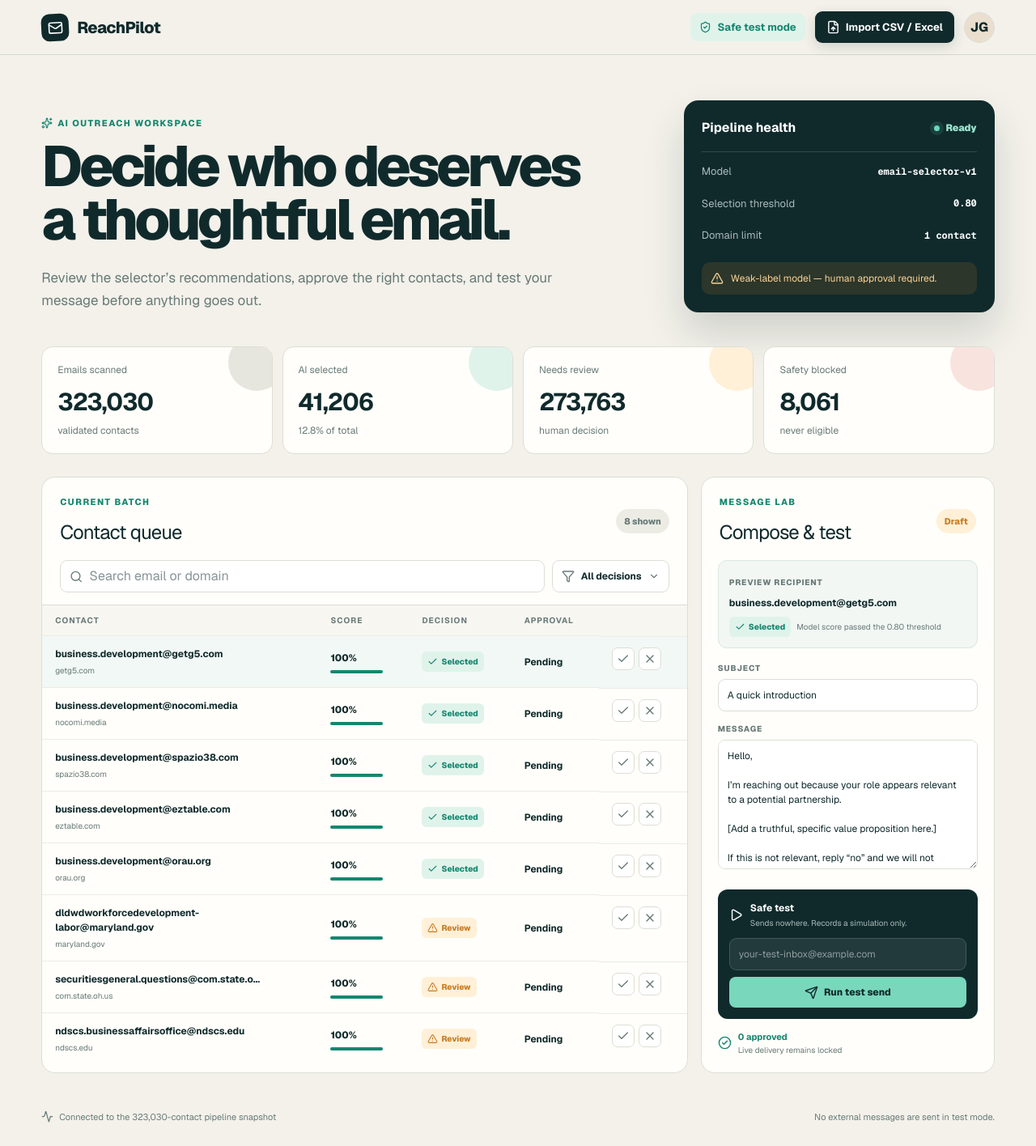
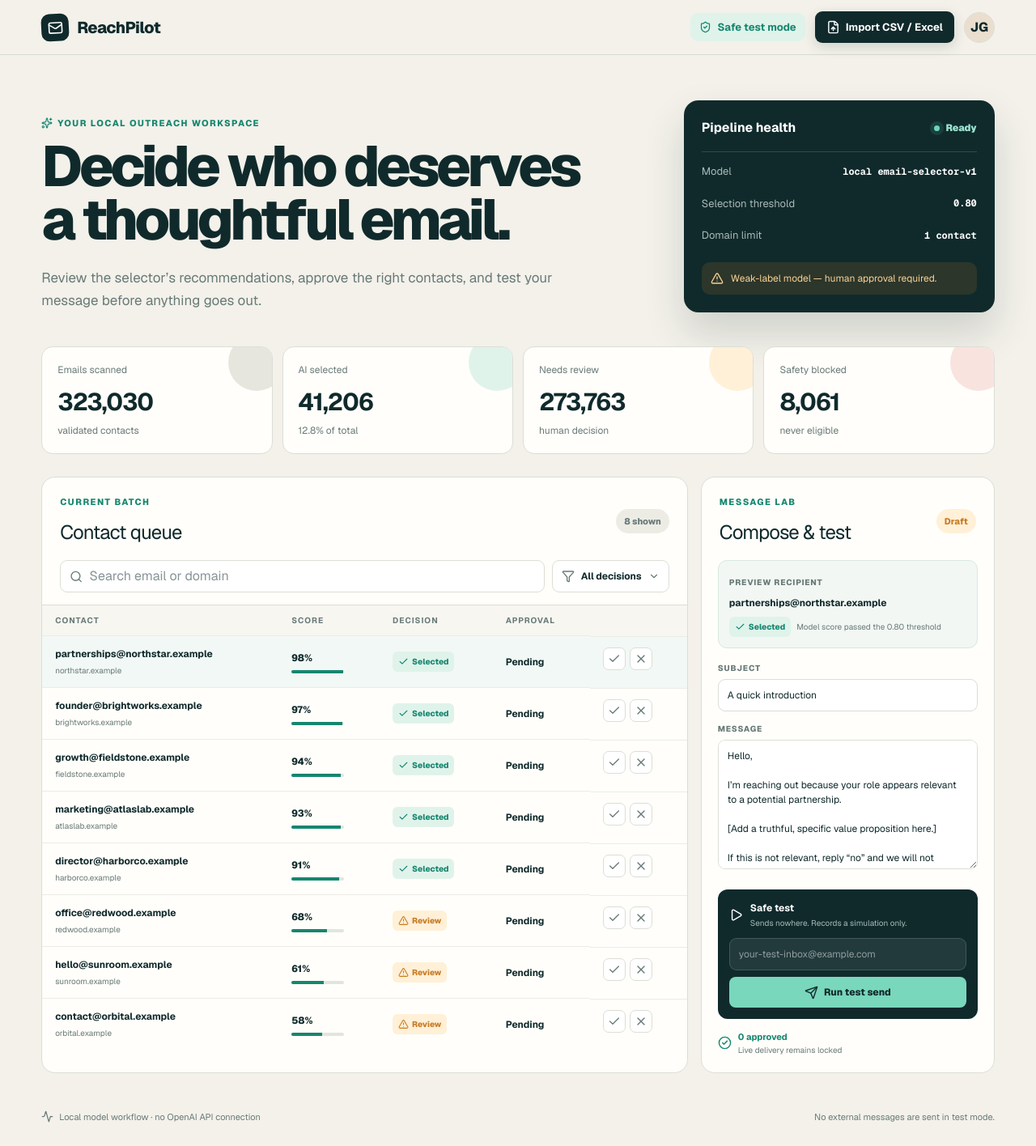
Before and after one commit to jessica245818/zedx-ai, a Next.js app: page / in a window 1280 px wide. Shown: the whole page at 81% size. Built offline with nearby package versions, Linux system fonts and the light colour scheme; no server answers.

Commit message:
Make public demo private-data safe

```diff
--- a/app/page.tsx
+++ b/app/page.tsx
@@ -15,14 +15,14 @@ type Contact = {
 };
 
 const initialContacts: Contact[] = [
-  ["b0b3aa9700d8e612", "business.development@getg5.com", "getg5.com", 1, "selected"],
-  ["b531483daa75c296", "business.development@nocomi.media", "nocomi.media", 1, "selected"],
-  ["3085b4e6a4af2778", "business.development@spazio38.com", "spazio38.com", 1, "selected"],
-  ["3302dffdb6ef1748", "business.development@eztable.com", "eztable.com", 1, "selected"],
-  ["0bd9ae5503ab501d", "business.development@orau.org", "orau.org", 1, "selected"],
-  ["52812f76ac7216d1", "dldwdworkforcedevelopment-labor@maryland.gov", "maryland.gov", .999995, "review"],
-  ["ad0ea886bc8218ee", "securitiesgeneral.questions@com.state.oh.us", "com.state.oh.us", .999995, "review"],
-  ["a5624c63c52a1c9a", "ndscs.businessaffairsoffice@ndscs.edu", "ndscs.edu", .999994, "review"],
+  ["demo-01", "partnerships@northstar.example", "northstar.example", .98, "selected"],
+  ["demo-02", "founder@brightworks.example", "brightworks.example", .97, "selected"],
+  ["demo-03", "growth@fieldstone.example", "fieldstone.example", .94, "selected"],
+  ["demo-04", "marketing@atlaslab.example", "atlaslab.example", .93, "selected"],
+  ["demo-05", "director@harborco.example", "harborco.example", .91, "selected"],
+  ["demo-06", "office@redwood.example", "redwood.example", .68, "review"],
+  ["demo-07", "hello@sunroom.example", "sunroom.example", .61, "review"],
+  ["demo-08", "contact@orbital.example", "orbital.example", .58, "review"],
 ].map(([id, email, domain, probability, decision]) => ({
   id: String(id), email: String(email), domain: String(domain),
   probability: Number(probability), decision: decision as Decision,
@@ -116,13 +116,13 @@ export default function Home() {
 
       <section className="hero">
         <div>
-          <p className="eyebrow"><Sparkles size={14} /> AI outreach workspace</p>
+          <p className="eyebrow"><Sparkles size={14} /> Your local outreach workspace</p>
           <h1>Decide who deserves<br />a thoughtful email.</h1>
           <p className="hero-copy">Review the selector’s recommendations, approve the right contacts, and test your message before anything goes out.</p>
         </div>
         <div className="pipeline-card">
           <div className="pipeline-head"><span>Pipeline health</span><strong><span className="live-dot" /> Ready</strong></div>
-          <div className="pipeline-row"><span>Model</span><b>email-selector-v1</b></div>
+          <div className="pipeline-row"><span>Model</span><b>local email-selector-v1</b></div>
           <div className="pipeline-row"><span>Selection threshold</span><b>0.80</b></div>
           <div className="pipeline-row"><span>Domain limit</span><b>1 contact</b></div>
           <div className="pipeline-note"><AlertTriangle size={16} /> Weak-label model — human approval required.</div>
@@ -171,7 +171,7 @@ export default function Home() {
           <div className="approval-summary"><CircleCheck size={17} /><span><strong>{approvedCount} approved</strong><small>Live delivery remains locked</small></span></div>
         </aside>
       </section>
-      <footer><span><Activity size={15} /> Connected to the 323,030-contact pipeline snapshot</span><span>No external messages are sent in test mode.</span></footer>
+      <footer><span><Activity size={15} /> Local model workflow · no OpenAI API connection</span><span>No external messages are sent in test mode.</span></footer>
       {toast && <div className="toast" role="status"><CircleCheck size={18} /> {toast}</div>}
     </main>
   );
```
